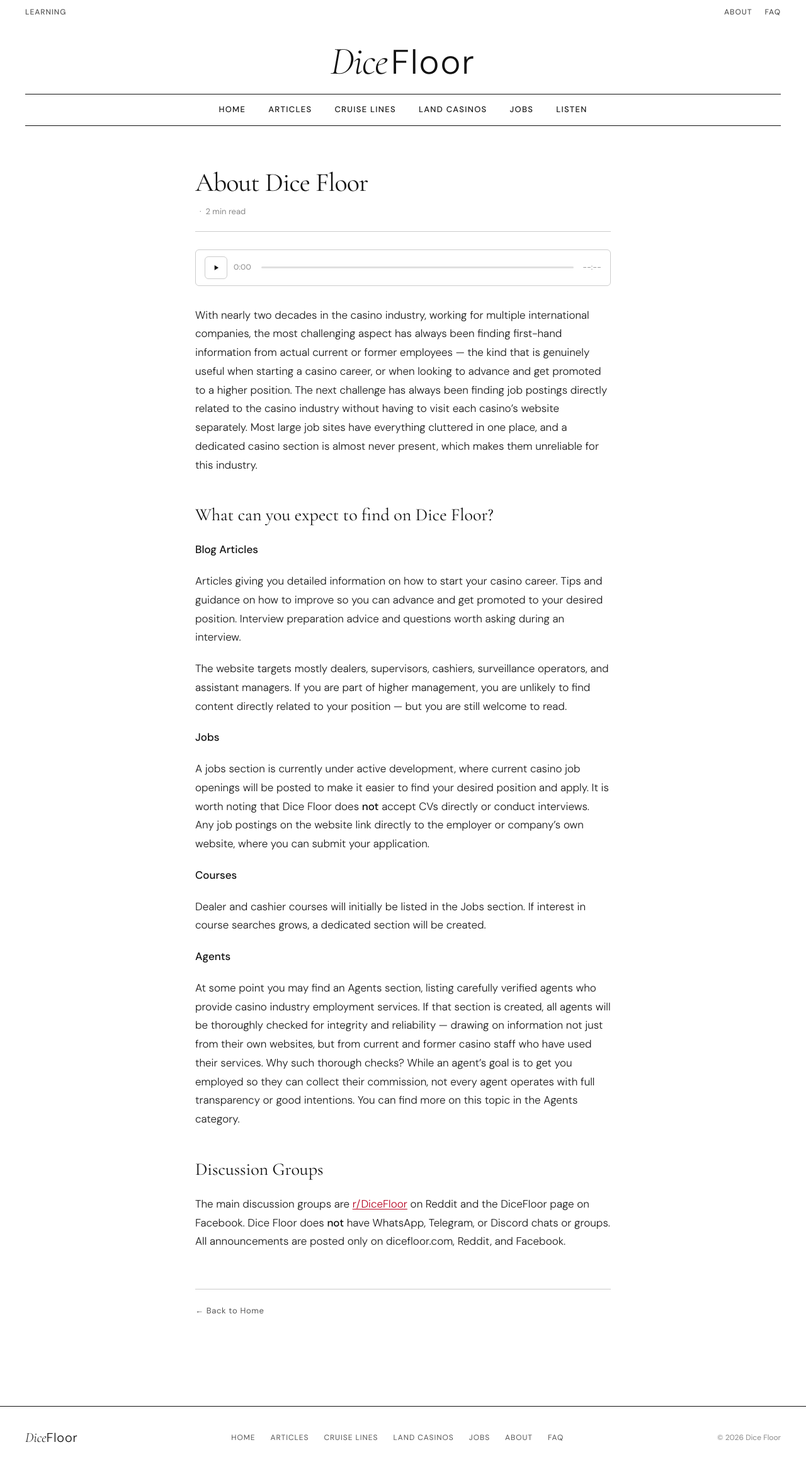
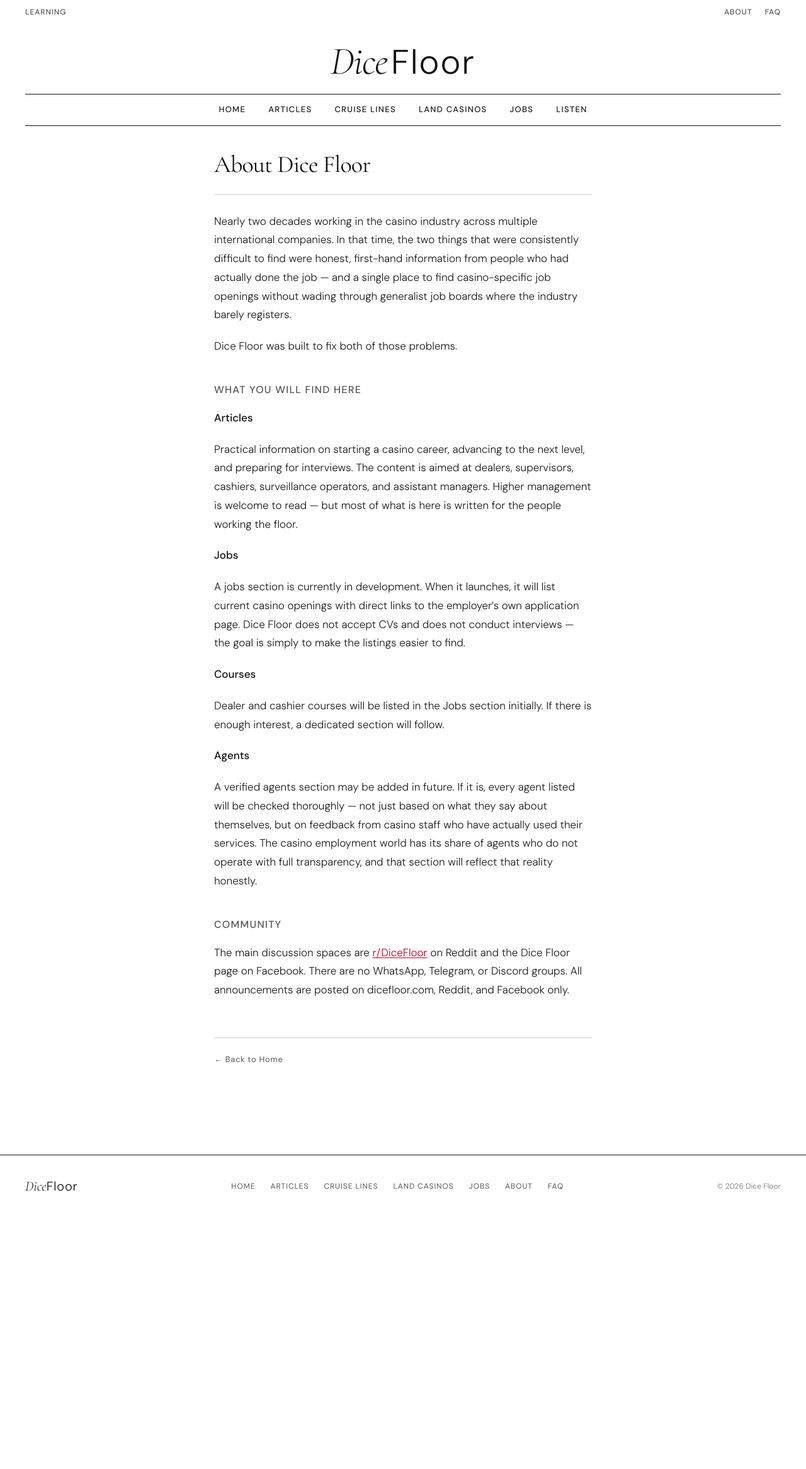
Before and after one commit to dice-floor/dicefloor, a Jekyll site: the page built from about.md, in a window 1280 px wide. Shown: the whole page at 63% size. Built offline with Jekyll 4.4.1, drawn with Linux system fonts in a browser that asks for light colours; after the commit the page ends 1933 px from its top, so only the background shows below that.

Commit message:
Fix footer About link, rewrite about page, add about layout and styles
Co-Authored-By: Claude Sonnet 4.6 <noreply@anthropic.com>

```diff
--- a/_includes/footer.html
+++ b/_includes/footer.html
@@ -8,7 +8,7 @@
         <a href="#">Cruise Lines</a>
         <a href="#">Land Casinos</a>
         <a href="#">Jobs</a>
-        <a href="#">About</a>
+        <a href="{{ '/about' | relative_url }}">About</a>
         <a href="#">FAQ</a>
     </div>
     <div class="footer-copy">&copy; {{ 'now' | date: "%Y" }} Dice Floor</div>
--- /dev/null
+++ b/_layouts/about.html
@@ -0,0 +1,19 @@
+---
+layout: default
+---
+<div class="content">
+    <article class="article-page about-page">
+
+        <h1 class="article-page-headline">{{ page.title }}</h1>
+        <hr class="article-rule">
+
+        <div class="article-body">
+            {{ content }}
+        </div>
+
+        <div class="article-page-back">
+            <a href="{{ '/' | relative_url }}">&#8592; Back to Home</a>
+        </div>
+
+    </article>
+</div>
--- a/about.md
+++ b/about.md
@@ -1,35 +1,31 @@
 ---
-layout: article
+layout: about
 title: "About Dice Floor"
-category: ""
-author: ""
-image: ""
-audio: ""
-excerpt: "Nearly two decades in the casino industry — and a site built to share what took years to learn."
+excerpt: "Nearly two decades on the casino floor — and a site built to share what took years to learn."
 ---
 
-With nearly two decades in the casino industry, working for multiple international companies, the most challenging aspect has always been finding first-hand information from actual current or former employees — the kind that is genuinely useful when starting a casino career, or when looking to advance and get promoted to a higher position. The next challenge has always been finding job postings directly related to the casino industry without having to visit each casino's website separately. Most large job sites have everything cluttered in one place, and a dedicated casino section is almost never present, which makes them unreliable for this industry.
+Nearly two decades working in the casino industry across multiple international companies. In that time, the two things that were consistently difficult to find were honest, first-hand information from people who had actually done the job — and a single place to find casino-specific job openings without wading through generalist job boards where the industry barely registers.
 
-## What can you expect to find on Dice Floor?
+Dice Floor was built to fix both of those problems.
 
-**Blog Articles**
+## What you will find here
 
-Articles giving you detailed information on how to start your casino career. Tips and guidance on how to improve so you can advance and get promoted to your desired position. Interview preparation advice and questions worth asking during an interview.
+**Articles**
 
-The website targets mostly dealers, supervisors, cashiers, surveillance operators, and assistant managers. If you are part of higher management, you are unlikely to find content directly related to your position — but you are still welcome to read.
+Practical information on starting a casino career, advancing to the next level, and preparing for interviews. The content is aimed at dealers, supervisors, cashiers, surveillance operators, and assistant managers. Higher management is welcome to read — but most of what is here is written for the people working the floor.
 
 **Jobs**
 
-A jobs section is currently under active development, where current casino job openings will be posted to make it easier to find your desired position and apply. It is worth noting that Dice Floor does **not** accept CVs directly or conduct interviews. Any job postings on the website link directly to the employer or company's own website, where you can submit your application.
+A jobs section is currently in development. When it launches, it will list current casino openings with direct links to the employer's own application page. Dice Floor does not accept CVs and does not conduct interviews — the goal is simply to make the listings easier to find.
 
 **Courses**
 
-Dealer and cashier courses will initially be listed in the Jobs section. If interest in course searches grows, a dedicated section will be created.
+Dealer and cashier courses will be listed in the Jobs section initially. If there is enough interest, a dedicated section will follow.
 
 **Agents**
 
-At some point you may find an Agents section, listing carefully verified agents who provide casino industry employment services. If that section is created, all agents will be thoroughly checked for integrity and reliability — drawing on information not just from their own websites, but from current and former casino staff who have used their services. Why such thorough checks? While an agent's goal is to get you employed so they can collect their commission, not every agent operates with full transparency or good intentions. You can find more on this topic in the Agents category.
+A verified agents section may be added in future. If it is, every agent listed will be checked thoroughly — not just based on what they say about themselves, but on feedback from casino staff who have actually used their services. The casino employment world has its share of agents who do not operate with full transparency, and that section will reflect that reality honestly.
 
-## Discussion Groups
+## Community
 
-The main discussion groups are [r/DiceFloor](https://www.reddit.com/r/DiceFloor) on Reddit and the DiceFloor page on Facebook. Dice Floor does **not** have WhatsApp, Telegram, or Discord chats or groups. All announcements are posted only on dicefloor.com, Reddit, and Facebook.
+The main discussion spaces are [r/DiceFloor](https://www.reddit.com/r/DiceFloor) on Reddit and the Dice Floor page on Facebook. There are no WhatsApp, Telegram, or Discord groups. All announcements are posted on dicefloor.com, Reddit, and Facebook only.
--- a/assets/css/main.css
+++ b/assets/css/main.css
@@ -311,6 +311,27 @@ footer {
 .article-page-back a { color: var(--mid); transition: color 0.15s; }
 .article-page-back a:hover { color: var(--accent); }
 
+/* ── About page ────────────────────────────────────────────────── */
+.about-page { max-width: 680px; }
+.about-page .article-page-headline {
+    font-size: 38px;
+    line-height: 1.15;
+    margin-bottom: 24px;
+}
+.about-page .article-body h2 {
+    margin-top: 40px;
+    font-size: 16px;
+    letter-spacing: 0.08em;
+    text-transform: uppercase;
+    color: var(--mid);
+    font-family: 'DM Sans', sans-serif;
+    font-weight: 500;
+    border: none;
+    padding-bottom: 0;
+}
+.about-page .article-body p { font-size: 17px; line-height: 1.75; }
+.about-page .article-body strong { color: var(--black); }
+
 /* ─── ARTICLES INDEX PAGE ─────────────────────────────────────── */
 .articles-row {
     display: grid; grid-template-columns: repeat(3, 1fr);
```
